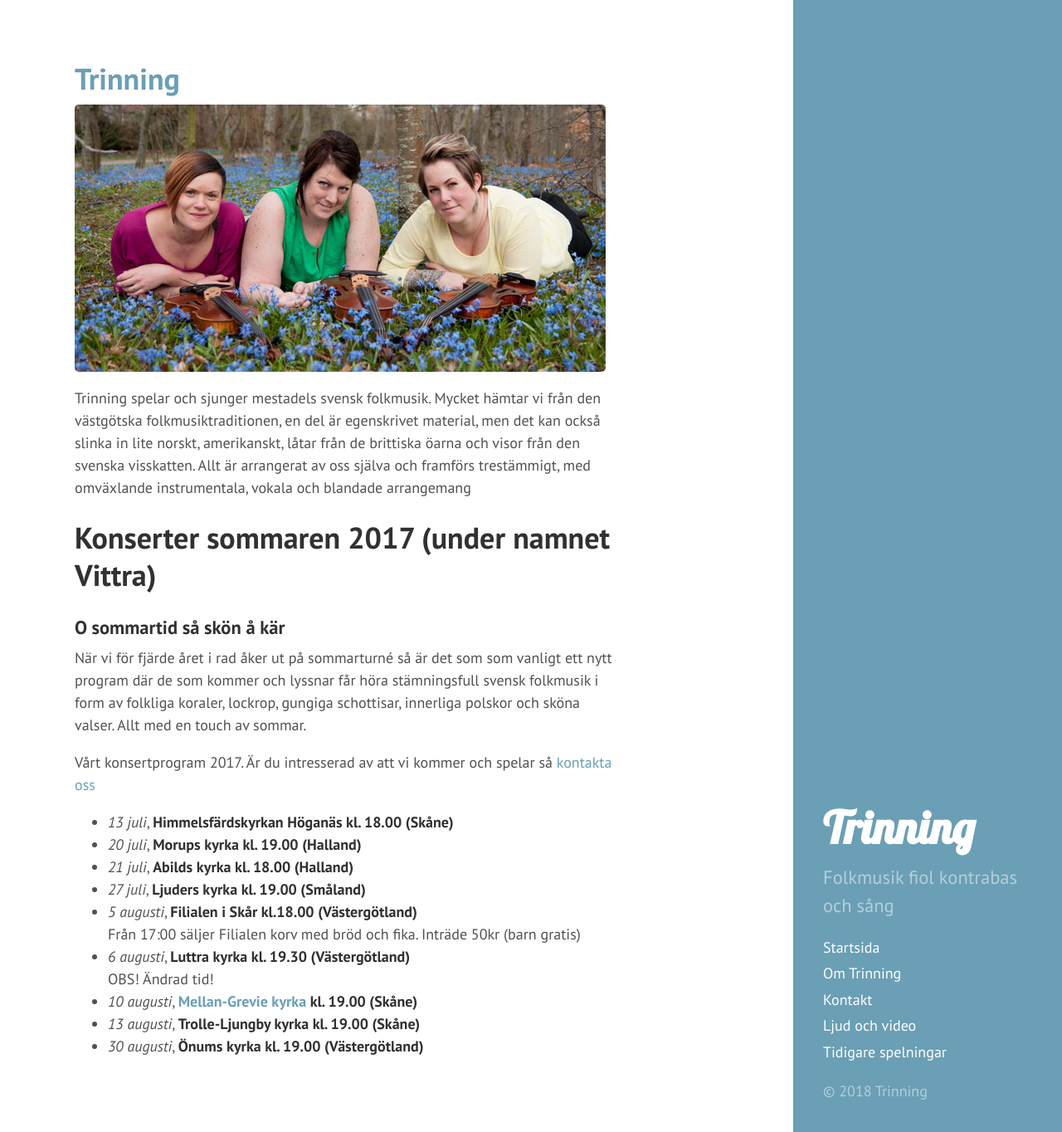
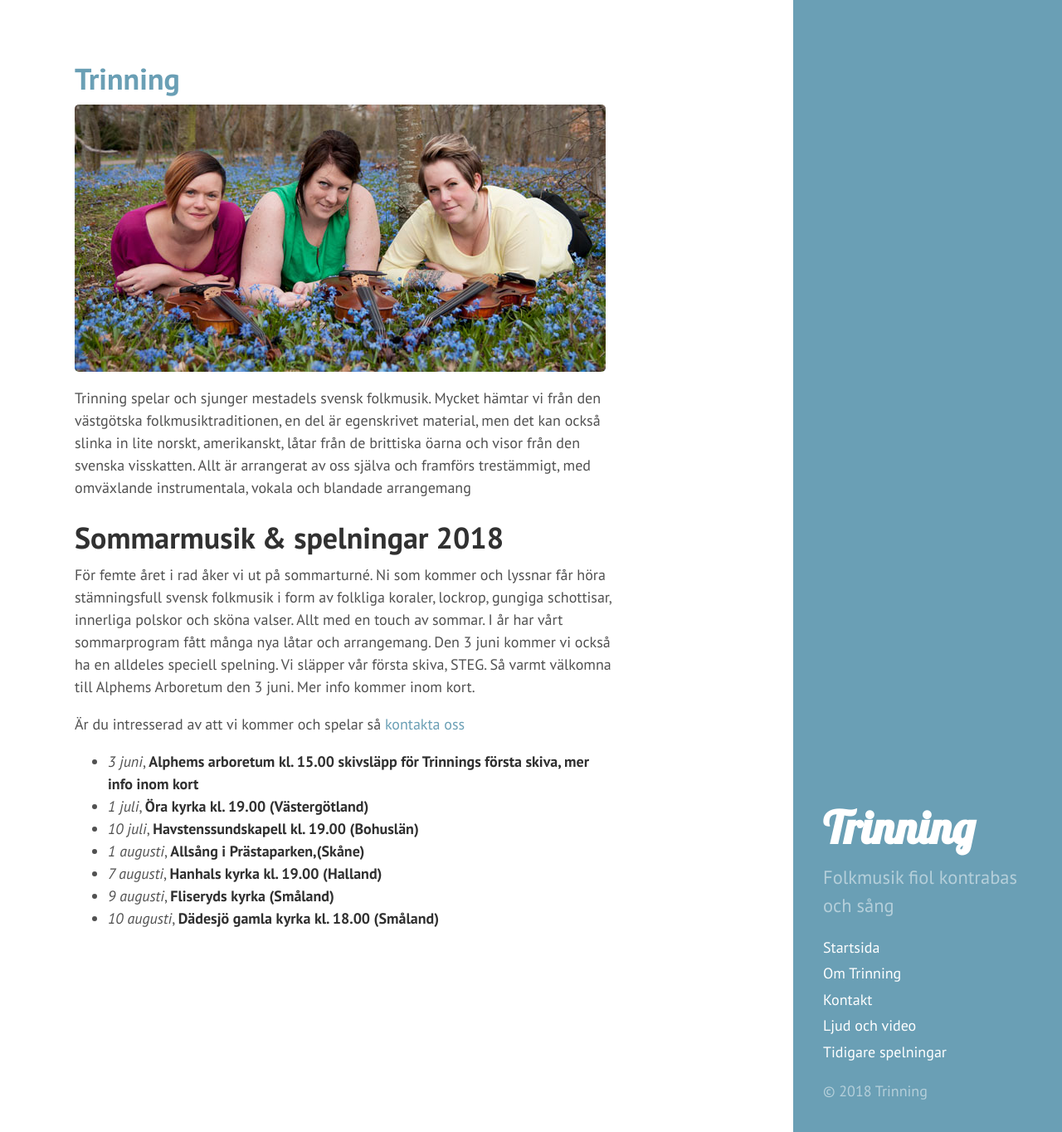
Before and after one commit to trinning/trinning.github.io, a Jekyll site: the page built from index.md, in a window 1280 px wide and 1364 px high. Shown: the whole window at 83% size. Built offline with Jekyll 4.4.1, drawn with Linux system fonts in a browser that asks for light colours.

Commit message:
Uppdaterat sommarprogram 2018

```diff
--- a/index.md
+++ b/index.md
@@ -10,17 +10,15 @@
 
 Trinning spelar och sjunger mestadels svensk folkmusik. Mycket hämtar vi från den västgötska folkmusiktraditionen, en del är egenskrivet material, men det kan också slinka in lite norskt, amerikanskt, låtar från de brittiska öarna och visor från den svenska visskatten. Allt är arrangerat av oss själva och framförs trestämmigt, med omväxlande instrumentala, vokala och blandade arrangemang
 
-# Konserter sommaren 2017 (under namnet Vittra)
-### O sommartid så skön å kär
-När vi för fjärde året i rad åker ut på sommarturné så är det som som vanligt ett nytt program där de som kommer och lyssnar får höra stämningsfull svensk folkmusik i form av folkliga koraler, lockrop, gungiga schottisar, innerliga polskor och sköna valser. Allt med en touch av sommar.
+# Sommarmusik & spelningar 2018
+För femte året i rad åker vi ut på sommarturné. Ni som kommer och lyssnar får höra stämningsfull svensk folkmusik i form av folkliga koraler, lockrop, gungiga schottisar, innerliga polskor och sköna valser. Allt med en touch av sommar. I år har vårt sommarprogram fått många nya låtar och arrangemang. Den 3 juni kommer vi också ha en alldeles speciell spelning. Vi släpper vår första skiva, STEG. Så varmt välkomna till Alphems Arboretum den 3 juni. Mer info kommer inom kort.
 
-Vårt konsertprogram 2017. Är du intresserad av att vi kommer och spelar så [kontakta oss](/kontakt)
-* *13 juli*, **Himmelsfärdskyrkan Höganäs kl. 18.00 (Skåne)**
-* *20 juli*, **Morups kyrka kl. 19.00 (Halland)**
-* *21 juli*, **Abilds kyrka kl. 18.00 (Halland)**
-* *27 juli*, **Ljuders kyrka kl. 19.00 (Småland)**
-* *5 augusti*, **Filialen i Skår kl.18.00 (Västergötland)** <br/>Från 17:00 säljer Filialen korv med bröd och fika. Inträde 50kr (barn gratis)
-* *6  augusti*, **Luttra kyrka kl. 19.30 (Västergötland)** <br/>OBS! Ändrad tid!
-* *10 augusti*, **[Mellan-Grevie kyrka](https://www.svenskakyrkan.se/vellinge/mellangreviekyrka) kl. 19.00 (Skåne)**
-* *13 augusti*, **Trolle-Ljungby kyrka kl. 19.00 (Skåne)**
-* *30 augusti*, **Önums kyrka kl. 19.00 (Västergötland)**
+Är du intresserad av att vi kommer och spelar så [kontakta oss](/kontakt)
+
+* *3 juni*, **Alphems arboretum kl. 15.00 skivsläpp för Trinnings första skiva, mer info inom kort**
+* *1 juli*, **Öra kyrka  kl. 19.00 (Västergötland)**
+* *10 juli*, **Havstenssundskapell kl. 19.00 (Bohuslän)**
+* *1 augusti*, **Allsång i Prästaparken,(Skåne)**
+* *7 augusti*, **Hanhals kyrka kl. 19.00 (Halland)**
+* *9 augusti*, **Fliseryds kyrka (Småland)**
+* *10 augusti*, **Dädesjö gamla kyrka kl. 18.00 (Småland)**
```
